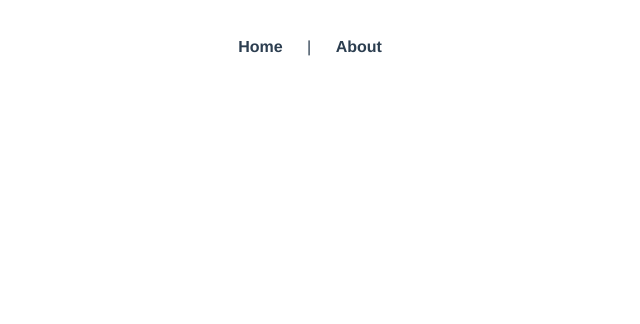
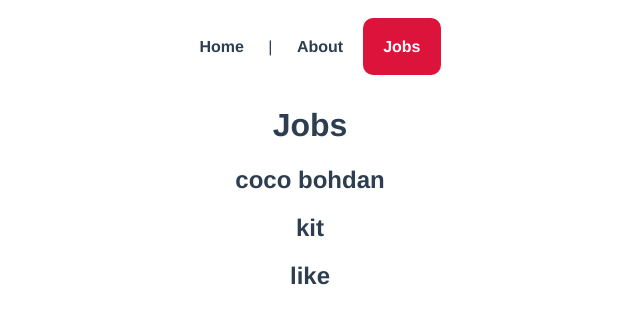
Before and after one commit to KhrystynaBohdan/vue-router-jobs, a Vue app: page /jobs in a window 1280 px wide. Before the commit this address had no page. Shown: the top 324 px of the page, without its empty margins (330-970 px from the left). Built offline with nearby package versions, Linux system fonts and the light colour scheme.

Commit message:
jobs folder and components

```diff
--- a/src/App.vue
+++ b/src/App.vue
@@ -2,6 +2,7 @@
   <div id="nav">
     <router-link to="/">Home</router-link> |
     <router-link :to="{ name: 'About' }">About</router-link>
+    <router-link :to="{ name: 'Jobs' }">Jobs</router-link>
   </div>
   <router-view />
 </template>
--- a/src/router/index.js
+++ b/src/router/index.js
@@ -1,7 +1,7 @@
 import { createRouter, createWebHistory } from "vue-router";
 import Home from "../views/Home.vue";
 import About from "../views/About.vue";
-
+import Jobs from "../views/jobs/Jobs";
 
 const routes = [
   {
@@ -12,7 +12,12 @@
   {
     path: "/about",
     name: "About",
-    component: About
+    component: About,
+  },
+  {
+    path: "/jobs",
+    name: "Jobs",
+    component: Jobs,
   },
 ];
 
--- /dev/null
+++ b/src/views/jobs/Jobs.vue
@@ -0,0 +1,24 @@
+<template>
+<h1>Jobs</h1>
+  <div v-for="job in jobs" :key="job.id">
+    <h2>{{job.title}}</h2>
+  </div>
+</template>
+
+<script>
+export default {
+ data () {
+   return {
+     jobs: [
+       {title:'coco bohdan', id: 4, details: 'bohdan'},
+       {title:'kit', id: 4, details: 'bohdan'},
+       {title:'like', id: 4, details: 'bohdan'}
+     ]
+   }
+ }
+};
+</script>
+
+<style scoped>
+
+</style>
```
Also changed, not shown: src/views/jobs/JobDetails.vue (added, +13 -0 lines).
